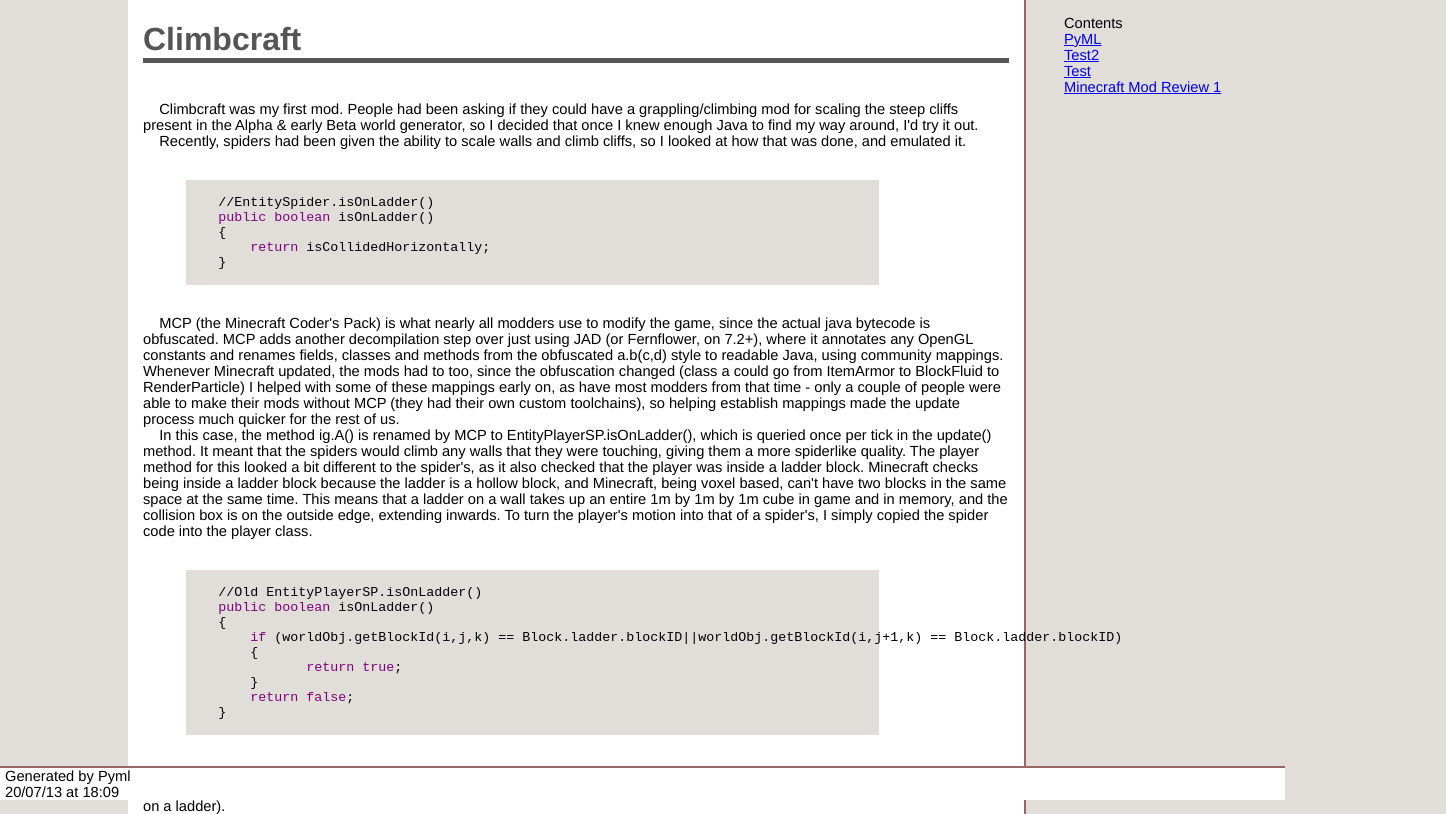
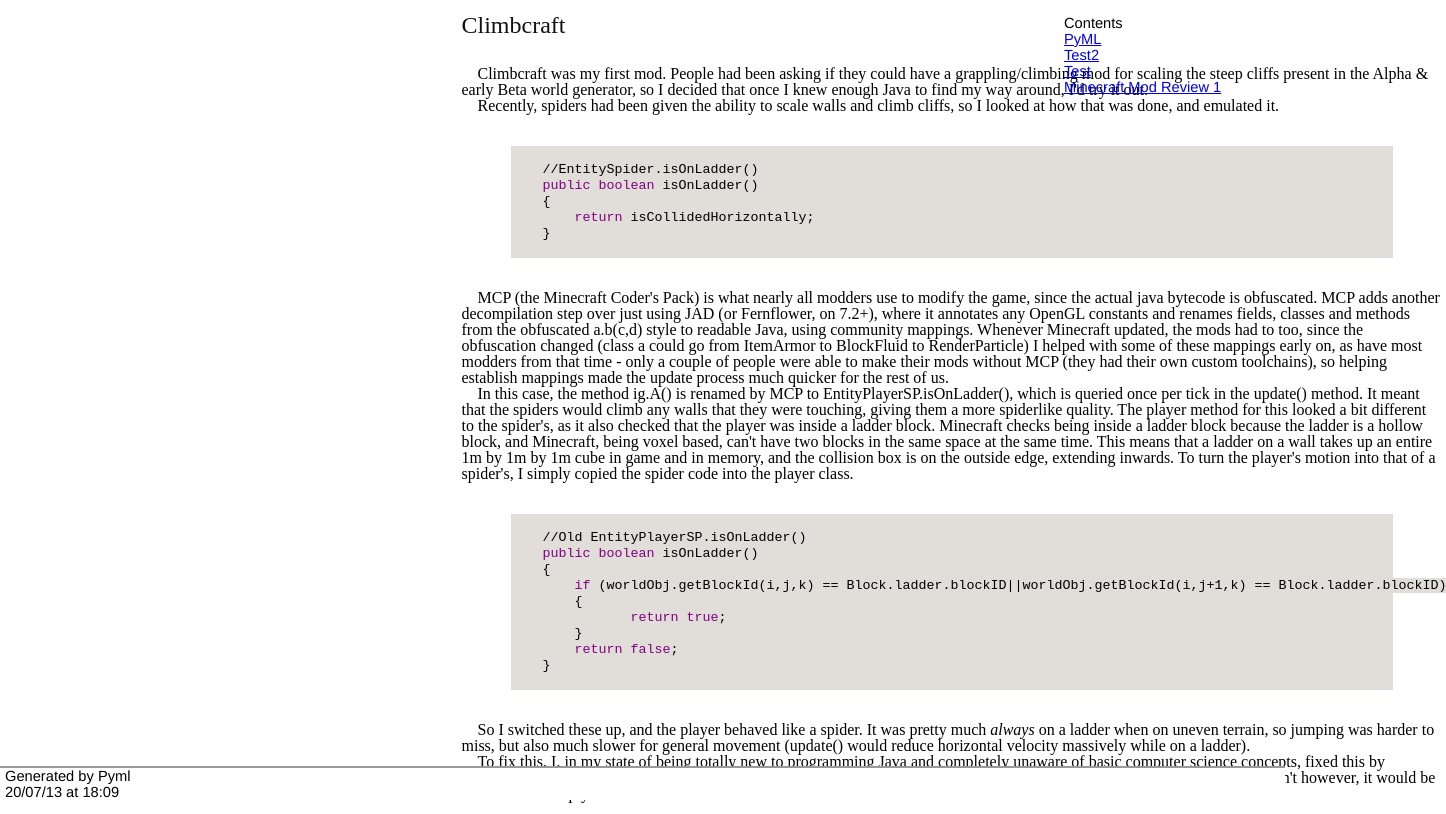
Before and after one commit to Tipaa/tipaa.github.com, a plain HTML site: page blog/Minecraft Mod Review 1.html in a window 1280 px wide. Shown: the top 814 px of the page, 1446 px wide, since content can reach past the window. Drawn offline with Linux system fonts and the light colour scheme.

Commit message:
Added a PyML blog page, my first mod review, and added proper code and inline code support to the blog generator

```diff
--- a/blog/standard.css
+++ b/blog/standard.css
@@ -11,7 +11,7 @@
     bottom: 0px;
     width: 100%;
 	background-color: #ffffff;
-	border-top:solid 2px #996666;
+	border-top:solid 2px #999999;
 }
 #right {
 	float:left;
@@ -20,7 +20,7 @@
 }
 
 body {
-	background-color: #e1ddd9;
+	xbackground-color: #e1ddd9;
 	font-size: 11pt;
 	font-family: Helvetica, Arial, Sans;
 	padding:0;
@@ -33,23 +33,94 @@ li {
 }
 #center {
 	float:left;
-	width:70%;
+	width:50%;
 	background:#fff;
-	border-right:2px solid #996666;
-	border-bottom:2px solid #996666;
-	margin-left:10%;
-	margin-right:15px;
 	padding-bottom:20px;
 }
 
 #content {
-	margin:15px;
+	border-bottom-color: rgb(0, 0, 0);
+border-bottom-style: none;
+border-bottom-width: 0px;
+border-image-outset: 0px;
+border-image-repeat: stretch;
+border-image-slice: 100%;
+border-image-source: none;
+border-image-width: 1;
+border-left-color: rgb(0, 0, 0);
+border-left-style: none;
+border-left-width: 0px;
+border-right-color: rgb(0, 0, 0);
+border-right-style: none;
+border-right-width: 0px;
+border-top-color: rgb(0, 0, 0);
+border-top-style: none;
+border-top-width: 0px;
+color: rgb(0, 0, 0);
+display: block;
+font-family: 'Times New Roman';
+font-size: 16px;
+font-style: normal;
+font-weight: normal;
+height: 502px;
+line-height: 16px;
+margin-bottom: 0px;
+margin-left: 461.5px;
+margin-right: 461.5px;
+margin-top: 0px;
+min-height: 100%;
+outline-color: rgb(0, 0, 0);
+outline-style: none;
+outline-width: 0px;
+padding-bottom: 0px;
+padding-left: 0px;
+padding-right: 0px;
+padding-top: 0px;
+vertical-align: baseline;
+width: 980px;
+zoom: 1;
 }
 
 h1 {
-font-size:24pt;
-color:#555;
-border-bottom:solid 5px #555;
+border-bottom-color: rgb(17, 17, 17);
+border-bottom-style: none;
+border-bottom-width: 0px;
+border-image-outset: 0px;
+border-image-repeat: stretch;
+border-image-slice: 100%;
+border-image-source: none;
+border-image-width: 1;
+border-left-color: rgb(17, 17, 17);
+border-left-style: none;
+border-left-width: 0px;
+border-right-color: rgb(17, 17, 17);
+border-right-style: none;
+border-right-width: 0px;
+border-top-color: rgb(17, 17, 17);
+border-top-style: none;
+border-top-width: 0px;
+color: rgb(17, 17, 17);
+display: block;
+font-size: 24px;
+font-style: normal;
+font-weight: normal;
+height: 20px;
+letter-spacing: normal;
+line-height: 20px;
+margin-bottom: 15px;
+margin-left: 0px;
+margin-right: 0px;
+margin-top: 15px;
+outline-color: rgb(17, 17, 17);
+outline-style: none;
+outline-width: 0px;
+padding-bottom: 0px;
+padding-left: 0px;
+padding-right: 0px;
+padding-top: 0px;
+vertical-align: baseline;
+width: 700px;
+zoom: 1;
 }
 
 
@@ -58,6 +129,7 @@ code
 	font-size:10pt;
 	color:black;
 	font-family:Courier New, Courier, Mono;
+	background-color:#e1ddd9;
 }
 
 pre
@@ -65,5 +137,5 @@ pre
 	margin-left:5%;
 	background:solid;
 	background-color:#e1ddd9;
-	width:80%;
+	width:90%;
 }
```
Also changed, not shown: 1 other file.
